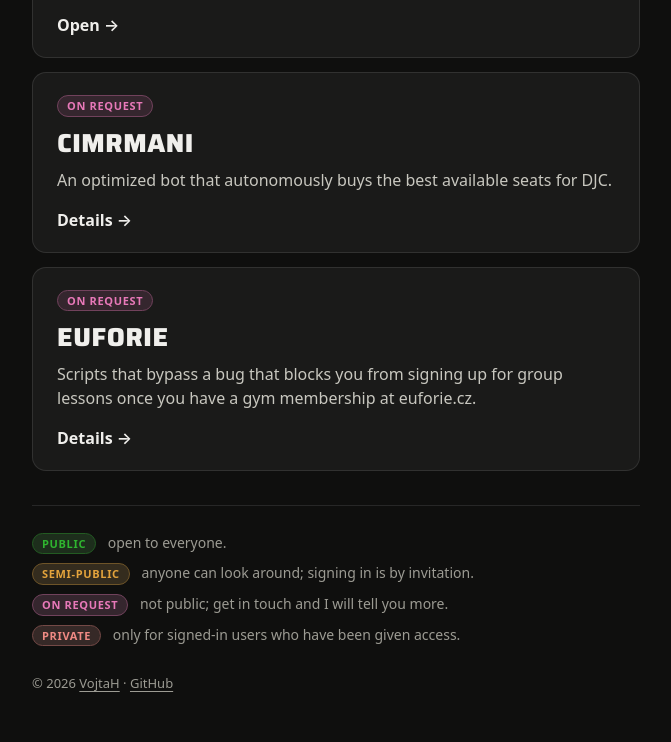
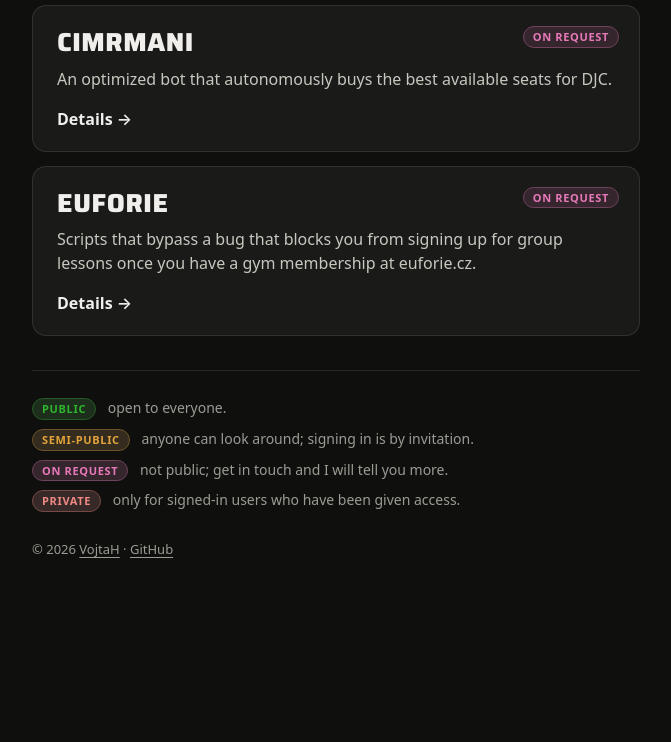
Before and after one commit to vojtechherrmann/vojtah, a plain HTML site: page homepage/index.html in a window 1280 px wide. Shown: the part 445-1187 px from the top of the page, without its empty margins (304-975 px from the left). After the commit the page ends 1052 px from the top, so only its background shows below. Drawn offline with Linux system fonts and the light colour scheme.

Commit message:
Homepage: the visibility label sits in the top right corner of each card (above the name on narrow screens)
Co-Authored-By: Claude Sonnet 5.5 <noreply@anthropic.com>
Claude-Session: https://claude.ai/code/session_011FZwUAR9xT17nrZbw1hQqQ

```diff
--- a/homepage/style.css
+++ b/homepage/style.css
@@ -15,7 +15,7 @@ main { max-width: 640px; margin: 0 auto; padding: 56px 16px 48px; }
 .site { margin: 0 0 28px; font: 600 15px/1 "Saira", var(--font); letter-spacing: .04em; color: var(--muted); }
 .site span { color: var(--brand-red); }
 .cards { list-style: none; margin: 0; padding: 0; display: grid; gap: 14px; }
-.card { display: block; padding: 22px 24px 20px; border-radius: 14px; background: var(--card);
+.card { position: relative; display: block; padding: 22px 24px 20px; border-radius: 14px; background: var(--card);
   border: 1px solid var(--ring); color: inherit; text-decoration: none;
   transition: border-color .15s, transform .15s; }
 .card:hover { border-color: var(--brand-red); transform: translateY(-1px); }
@@ -29,6 +29,11 @@ main { max-width: 640px; margin: 0 auto; padding: 56px 16px 48px; }
   letter-spacing: .06em; text-transform: uppercase; color: var(--tone);
   background: color-mix(in srgb, var(--tone) 13%, var(--card)); border: 1px solid color-mix(in srgb, var(--tone) 42%, var(--card)); }
 .card .pill { display: block; width: fit-content; }
+/* The label sits in the top right corner of a card; on a narrow screen it goes back above the name. */
+@media (min-width: 441px) {
+  .card .pill { position: absolute; top: 20px; right: 20px; margin: 0; }
+  .card .name, .card .brand { padding-right: 130px; }
+}
 .card .brand { display: flex; }
 .pill.public { --tone: #2fb52f; }
 .pill.semi { --tone: #e3a33c; }
```
